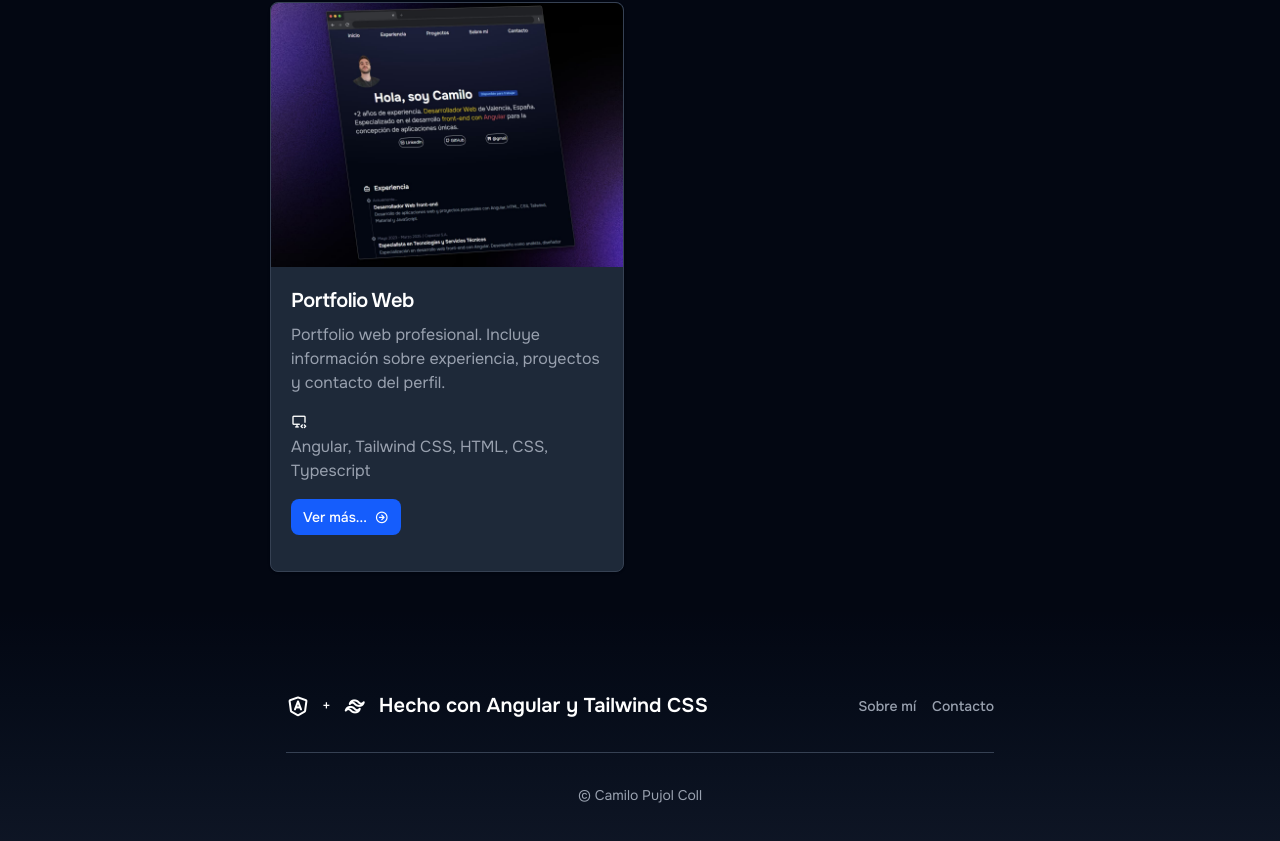
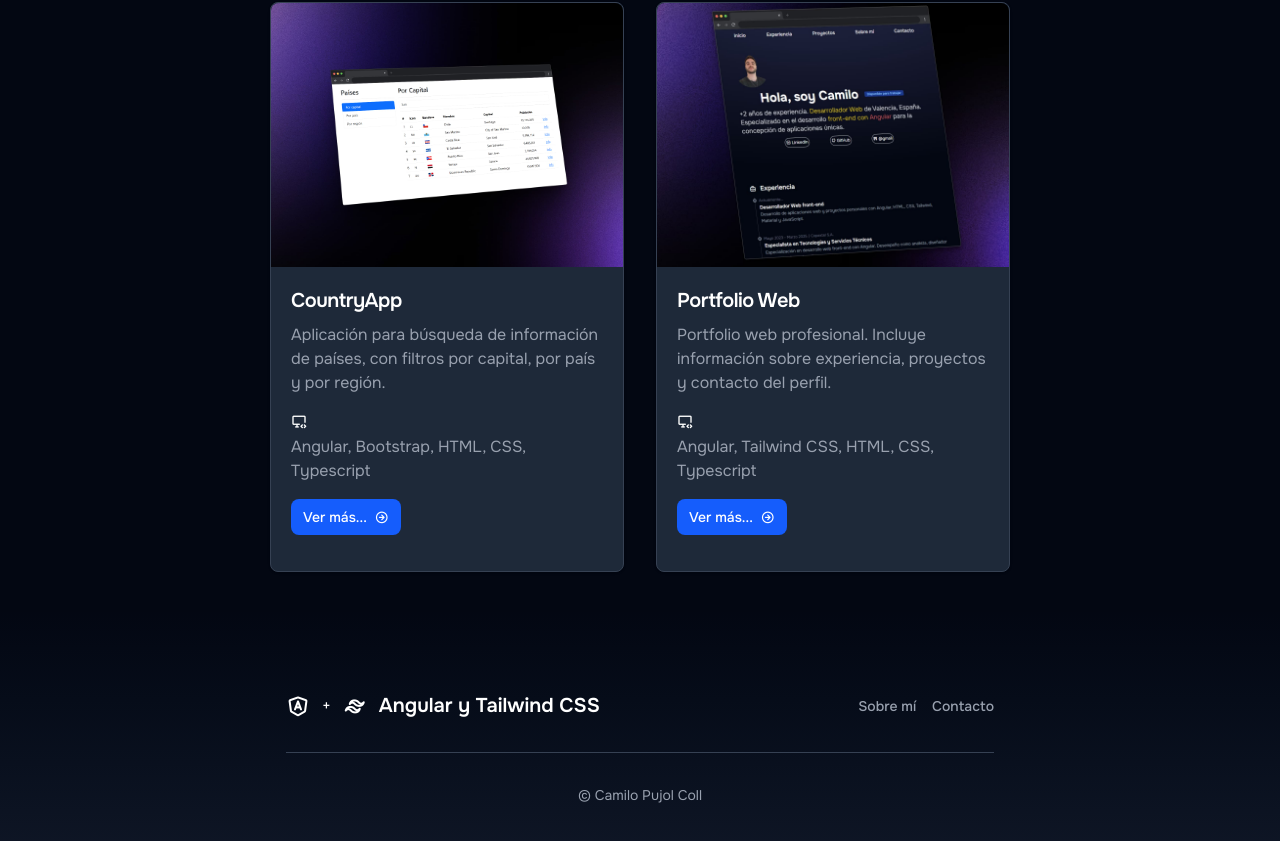
Before and after one commit to CamiloPC/portfolio-dev, an Angular app: page / in a window 1280 px wide. Shown: the part 1772-2613 px from the top of the page. Built offline with nearby package versions, Linux system fonts and the light colour scheme.

Commit message:
Updating projects & styles

```diff
--- a/src/app/components/footer/footer.component.html
+++ b/src/app/components/footer/footer.component.html
@@ -6,7 +6,7 @@
           <span>+</span>
           <i class="ti ti-brand-tailwind text-2xl"></i>
           <span class="self-center text-xl font-semibold dark:text-white">
-            Hecho con Angular y Tailwind CSS
+            Angular y Tailwind CSS
           </span>
         </a>
         <ul class="flex flex-wrap items-center mb-6 text-sm font-medium text-gray-500 sm:mb-0 dark:text-gray-400">
--- a/src/app/components/project-card/project-card.component.html
+++ b/src/app/components/project-card/project-card.component.html
@@ -1,4 +1,4 @@
-<div class="max-w-sm h-[555px] md:h-[570px] hover:scale-101 transition bg-white border border-gray-200 rounded-lg shadow-sm dark:bg-gray-800 dark:border-gray-700">
+<div class="max-w-sm h-[575px] md:h-[570px] hover:scale-101 transition-transform duration-300 ease-in-out bg-white border border-gray-200 rounded-lg shadow-sm dark:bg-gray-800 dark:border-gray-700">
   <a [href]="linkRef" target="_blank">
       <img class="rounded-t-lg" [src]="imgSrc" alt="" />
   </a>
--- a/src/app/pages/home/home.component.html
+++ b/src/app/pages/home/home.component.html
@@ -93,6 +93,14 @@
     </app-project-card>
 
     <app-project-card
+        [linkRef]="'https://countryappng.netlify.app/'"
+        [imgSrc]="'../../../assets/images/countryAppProject.jpg'"
+        [projectName]="'CountryApp'"
+        [projectDesc]="'Aplicación para búsqueda de información de países, con filtros por capital, por país y por región.'"
+        [projectTechs]="'Angular, Bootstrap, HTML, CSS, Typescript'">
+    </app-project-card>
+
+    <app-project-card
         [linkRef]="'#'"
         [imgSrc]="'../../../assets/images/portfolioProject.jpg'"
         [projectName]="'Portfolio Web'"
```
Also changed, not shown: src/assets/images/camilo-2.png (deleted), src/assets/images/countryAppProject.jpg (added).
